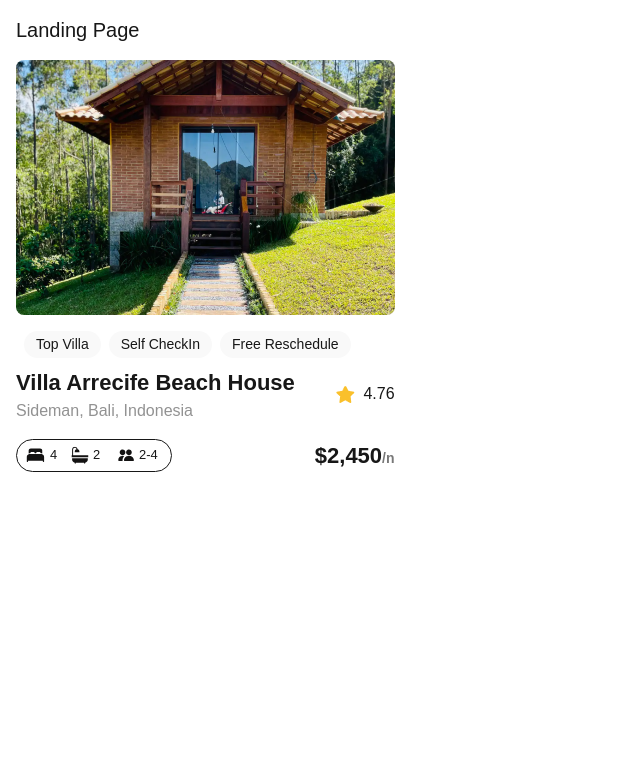
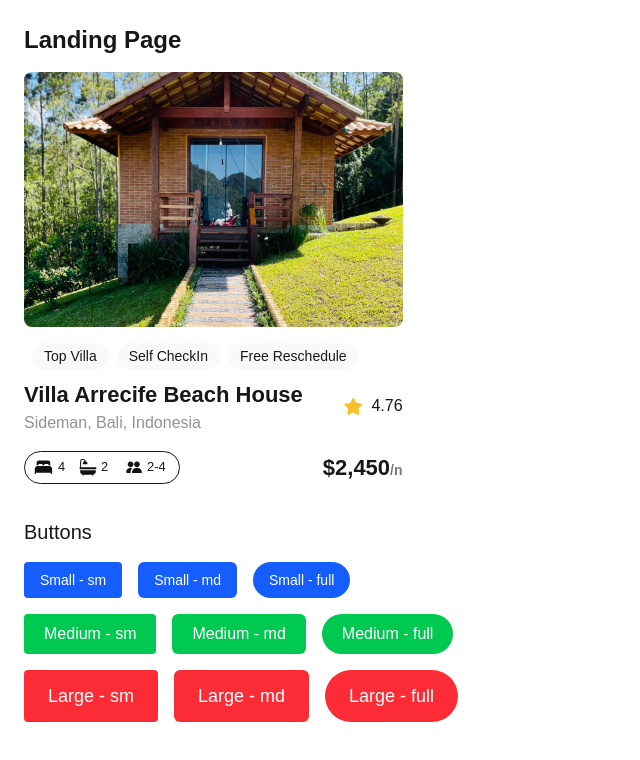
Before and after one commit to DarkHero792/alx-project-0x00-setup, a Next.js app in the folder alx-project-0x00/: page /landing in a window 1280 px wide. Shown: the top 760 px of the page, without its empty margins (0-640 px from the left). Built offline with nearby package versions, Linux system fonts and the light colour scheme.

Commit message:
Update landing.tsx

```diff
--- a/alx-project-0x00/pages/landing.tsx
+++ b/alx-project-0x00/pages/landing.tsx
@@ -1,16 +1,45 @@
 import React from 'react';
 import Card from '@/components/Card';
+import Button from '@/components/Button';
 
 const Landing: React.FC = () => {
   return (
-    <div className="p-4">
-      <h1 className="text-xl font-extralight mb-4">Landing Page</h1>
+    <div className="p-6 space-y-6">
+      <h1 className="text-2xl font-semibold mb-4">Landing Page</h1>
+
+      {/* Existing Card */}
       <Card
         title="Modern Villa"
         description="Spacious and luxurious."
         price={320}
         rating={4.9}
       />
+
+      {/* Button Variants */}
+      <div className="space-y-4">
+        <h2 className="text-xl font-medium">Buttons</h2>
+
+        {/* Small Buttons */}
+        <div className="space-x-4">
+          <Button title="Small - sm" styles="text-sm px-4 py-2 rounded-sm bg-blue-500 text-white" />
+          <Button title="Small - md" styles="text-sm px-4 py-2 rounded-md bg-blue-500 text-white" />
+          <Button title="Small - full" styles="text-sm px-4 py-2 rounded-full bg-blue-500 text-white" />
+        </div>
+
+        {/* Medium Buttons */}
+        <div className="space-x-4">
+          <Button title="Medium - sm" styles="text-base px-5 py-2 rounded-sm bg-green-500 text-white" />
+          <Button title="Medium - md" styles="text-base px-5 py-2 rounded-md bg-green-500 text-white" />
+          <Button title="Medium - full" styles="text-base px-5 py-2 rounded-full bg-green-500 text-white" />
+        </div>
+
+        {/* Large Buttons */}
+        <div className="space-x-4">
+          <Button title="Large - sm" styles="text-lg px-6 py-3 rounded-sm bg-red-500 text-white" />
+          <Button title="Large - md" styles="text-lg px-6 py-3 rounded-md bg-red-500 text-white" />
+          <Button title="Large - full" styles="text-lg px-6 py-3 rounded-full bg-red-500 text-white" />
+        </div>
+      </div>
     </div>
   );
 };
```
